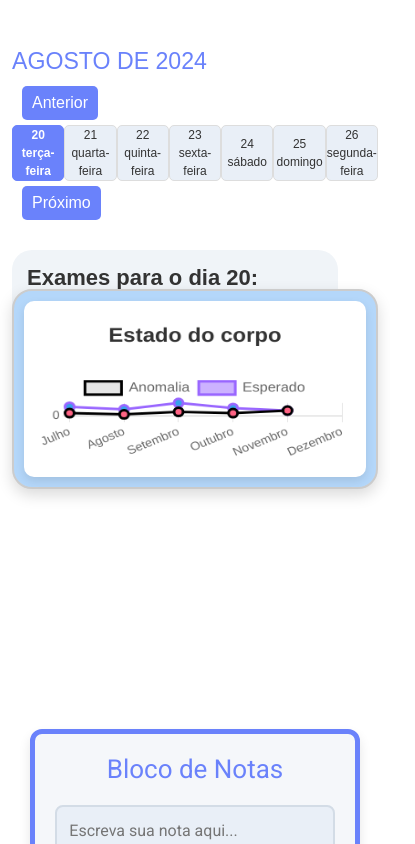
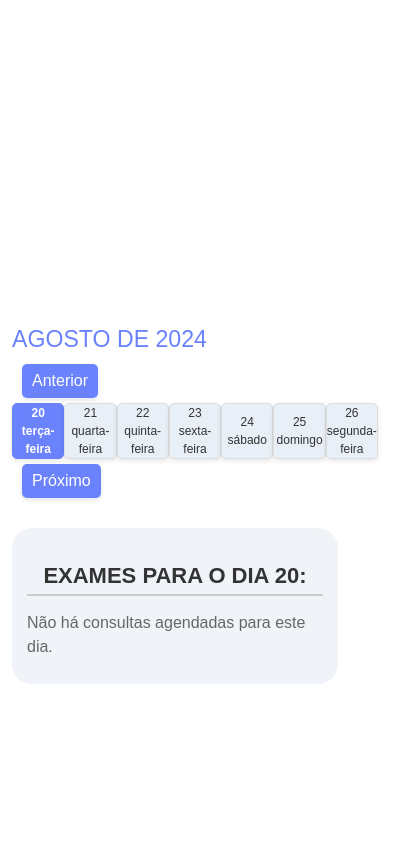
Before and after one commit to LudWig192/BioGuardian, a React (Create React App) app in the folder frontend/: page /HomeMedico in a window 390 px wide. Shown: the part 820-1664 px from the top of the page, 415 px wide, since content can reach past the window. Built offline with nearby package versions, Linux system fonts and the light colour scheme.

Commit message:
Clientes

```diff
--- a/frontend/src/Components/CadastroTabela.jsx
+++ b/frontend/src/Components/CadastroTabela.jsx
@@ -1,5 +1,9 @@
+// IMPORT BIBLIOTECAS
 import React, { useState, useEffect } from "react";
 import axios from "axios";
+
+//IMPORT ESTILIZAÇÃO
+import '../Style/ClienteTab.css'
 
 const TabelaCadastro = () => {
   const [cadastros, setCadastros] = useState([]);
@@ -38,6 +42,7 @@
             <th>Nome</th>
             <th>Email</th>
             <th>Senha</th>
+            <th>Ações</th>
             {/* Adicione mais colunas, se necessário */}
           </tr>
         </thead>
--- a/frontend/src/Components/Grafico.jsx
+++ b/frontend/src/Components/Grafico.jsx
@@ -1,7 +1,7 @@
 import React from 'react';
 import { Line } from 'react-chartjs-2';
 import { Chart as ChartJS, CategoryScale, LinearScale, PointElement, LineElement, Title, Tooltip, Legend } from 'chart.js';
-import '../Style/Grafico.css'; // Importando o arquivo CSS
+import '../Style/MedicoGrafico.css'; // Importando o arquivo CSS
 
 ChartJS.register(CategoryScale, LinearScale, PointElement, LineElement, Title, Tooltip, Legend);
 
@@ -84,7 +84,7 @@
 
 function MyChart() {
   return (
-    <div className="chart-container"> {/* Usando a classe definida no CSS */}
+    <div className="graph-container"> {/* Nome da classe atualizado */}
       <Line data={data} options={options} />
     </div>
   );
--- a/frontend/src/Components/GraficoAdmPage.jsx
+++ b/frontend/src/Components/GraficoAdmPage.jsx
@@ -51,21 +51,21 @@
         <div className="graficos-container">
             <div className="grafico">
                 <h3>Estado dos Pacientes</h3>
-                <div className="chart-container">
+                <div className="chart-container-PerAdm">
                     <Pie data={pieData} options={{ maintainAspectRatio: false }} />
                 </div>
             </div>
 
             <div className="grafico">
                 <h3>Internações por Mês</h3>
-                <div className="chart-container">
+                <div className="chart-container-PerAdm">
                     <Bar data={barData} options={{ maintainAspectRatio: false }} />
                 </div>
             </div>
 
             <div className="grafico">
                 <h3>Consultas</h3>
-                <div className="chart-container">
+                <div className="chart-container-PerAdm">
                     <Line data={lineData} options={{ maintainAspectRatio: false }} />
                 </div>
             </div>
--- a/frontend/src/Components/LoginTabela.jsx
+++ b/frontend/src/Components/LoginTabela.jsx
@@ -1,5 +1,8 @@
 import React, { useState, useEffect } from "react";
 import axios from "axios";
+
+//IMPORTE ESTILIZAÇÃO AQ
+import '../Style/TabelLogin.css';
 
 const TabelaLogin = () => {
     const [cadastros, setCadastros] = useState([]);
@@ -37,6 +40,7 @@
                         <th>ID</th>
                         <th>Email</th>
                         <th>Senha</th>
+                        <th>Ações</th>
                         {/* Adicione mais colunas, se necessário */}
                     </tr>
                 </thead>
--- a/frontend/src/Pages/HomeMedico.js
+++ b/frontend/src/Pages/HomeMedico.js
@@ -6,6 +6,7 @@
 import '../Style/HomeMedico.css';
 
 // IMPORTE OS COMPONENTES
+import Navbaradm from '../Components/Navegacao-medico';
 import Cabecalho from '../Components/Calendario';
 import Anatomy from '../../src/Corpo/Anatomy';
 import Anotações from '../Components/Anotacoes';
@@ -28,6 +29,7 @@
 
   return (
     <Container fluid>
+      <Navbaradm />
       {/* <Row className='Status'> */}
       <Row className=''>
         <Col md={6}>
--- a/frontend/src/Pages/ListaUsuarios.js
+++ b/frontend/src/Pages/ListaClientes.js
@@ -1,17 +1,22 @@
-//Lista de Usuarios
+// BIBLIOTECAS
 import React from "react";
+
+// IMPORT OS COMPONENTES AQ
 import TabelaCadastro from "../Components/CadastroTabela";
 import TabelaLogin from "../Components/LoginTabela";
 import NavegacaoAdm from '../Components/Navegacao-adm'
-const ListaUsuarios = () => {
+
+// IMPORT ESTILIZACAO
+import '../Style/Cliente.css'
+
+const ListaClientes = () => {
   return (
     <>
       <div>
         <NavegacaoAdm />
-        <h2>Lista de Usuários</h2>
+        <h1>Lista de Usuários</h1>
         <h2>Cadastro</h2>
         <TabelaCadastro />
-
         <h2>Login</h2>
         <TabelaLogin />
       </div>
@@ -19,4 +24,4 @@
   );
 };
 
-export default ListaUsuarios;
+export default ListaClientes;
--- /dev/null
+++ b/frontend/src/Style/Cliente.css
@@ -0,0 +1,37 @@
+/* Estilização para o título principal */
+h1 {
+    font-size: 2.5rem;
+    font-weight: bold;
+    color: #333;
+    text-align: center;
+    margin-top: 20px;
+    margin-bottom: 10px;
+    text-transform: uppercase;
+    letter-spacing: 2px;
+  }
+
+  /* Estilização para os títulos secundários */
+  h2 {
+    font-size: 1.8rem;
+    font-weight: 600;
+    color: #555;
+    margin: 20px 0 10px;
+    border-bottom: 2px solid #ccc;
+    padding-bottom: 5px;
+    text-transform: uppercase;
+    text-align: center;
+  }
+
+  /* Estilização para uma animação sutil nos títulos ao carregar */
+  h1, h2 {
+    opacity: 0;
+    transform: translateY(-20px);
+    animation: fadeIn 0.8s ease-out forwards;
+  }
+
+  @keyframes fadeIn {
+    to {
+      opacity: 1;
+      transform: translateY(0);
+    }
+  }
--- /dev/null
+++ b/frontend/src/Style/ClienteTab.css
@@ -0,0 +1,94 @@
+/* Estilos gerais da tabela */
+table {
+    width: 90%;
+    max-width: 900px;
+    margin: 20px auto;
+    border-collapse: collapse;
+    background-color: #f7faff;
+    font-family: Arial, sans-serif;
+    box-shadow: 0 8px 16px rgba(0, 0, 0, 0.1);
+    border-radius: 8px;
+    overflow: hidden;
+}
+
+/* Estilo das células do cabeçalho */
+thead th {
+    background-color: #0077b6;
+    color: white;
+    padding: 12px 15px;
+    text-align: left;
+    font-size: 1.1rem;
+    text-transform: uppercase;
+    letter-spacing: 1px;
+    border-bottom: 2px solid #005f87;
+}
+
+/* Estilo das células de dados */
+tbody td {
+    padding: 14px 15px;
+    border-bottom: 1px solid #cce7ff;
+    color: #333;
+    text-align: left;
+    font-size: 0.95rem;
+}
+
+/* Alternância de cores nas linhas */
+tbody tr:nth-child(even) {
+    background-color: #e0f1ff;
+}
+
+/* Efeito de destaque ao passar o cursor sobre uma linha */
+tbody tr:hover {
+    background-color: #d0ebff;
+    transition: background-color 0.3s ease;
+}
+
+/* Estilo do botão de exclusão */
+button {
+    margin-left: 25%;
+    background-color: #d00000;
+    color: white;
+    border: none;
+    padding: 8px 12px;
+    cursor: pointer;
+    font-size: 0.9rem;
+    border-radius: 4px;
+    transition: background-color 0.3s ease, transform 0.2s ease;
+    box-shadow: 0 2px 5px rgba(0, 0, 0, 0.1);
+}
+
+/* Efeito de hover no botão de exclusão */
+button:hover {
+    background-color: #b00000;
+    transform: scale(1.05);
+}
+
+/* Efeito de clique no botão de exclusão */
+button:active {
+    background-color: #a00000;
+    transform: scale(1);
+    box-shadow: 0 1px 2px rgba(0, 0, 0, 0.2);
+}
+
+/* Responsividade para dispositivos menores */
+@media (max-width: 600px) {
+    table {
+        width: 100%;
+    }
+
+    thead {
+        display: none;
+    }
+
+    tbody td {
+        display: flex;
+        justify-content: space-between;
+        padding: 10px;
+    }
+
+    tbody td::before {
+        content: attr(data-label);
+        font-weight: bold;
+        color: #333;
+    }
+}
--- a/frontend/src/Style/GraficoAdmPage.css
+++ b/frontend/src/Style/GraficoAdmPage.css
@@ -39,7 +39,7 @@
 }
 
 /* Container para os gráficos com padding */
-.chart-container {
+.chart-container-PerAdm{
     height: 200px;
     /* Altura para os gráficos */
     margin-top: 10px;
--- a/frontend/src/Style/Grafico.css
+++ b/frontend/src/Style/MedicoGrafico.css
@@ -1,4 +1,4 @@
-.chart-container {
+.graph-container {
     width: 500px;    /* Largura do gráfico */
     height: 375px;   /* Altura do gráfico */
     margin: 40px auto;  /* Centraliza o gráfico horizontalmente */
@@ -15,14 +15,14 @@
     transition: all 0.3s ease-in-out; /* Suaviza as transições */
 }
 
-.chart-container canvas {
+.graph-container canvas {
     padding: 15px; /* Aumentando o espaçamento interno do gráfico */
     border-radius: 10px; /* Bordas arredondadas no gráfico */
     background-color: #fff; /* Fundo branco para destacar o gráfico */
     box-shadow: 0px 4px 10px rgba(0, 0, 0, 0.1); /* Leve sombra para o canvas */
 }
 
-.chart-container:hover {
+.graph-container:hover {
     transform: scale(1.05) translateY(-200px); /* Aumenta o efeito de zoom para 5% */
     box-shadow: 0px 8px 20px rgba(0, 0, 0, 0.25); /* Aumenta a sombra no hover */
     transition: transform 0.3s ease-in-out, box-shadow 0.3s ease-in-out; /* Suaviza todas as transições */
@@ -30,11 +30,10 @@
 
 /* Responsividade */
 @media (max-width: 768px) {
-    .chart-container {
-        margin-top:330px;
+    .graph-container {
+        margin-top: 330px;
         width: 100%;    /* Ajusta para ocupar a largura inteira da tela menor */
         height: auto;   /* Altura automática para se ajustar */
-        /* margin: 20px auto;   */
         transform: translateY(-100px); /* Reduz o deslocamento vertical em telas menores */
     }
 }
```
Also changed, not shown: frontend/src/Routes.js (+6 -6 lines), frontend/src/Style/TabelLogin.css (added), 1 other file (tests, documents, lock files or other folders).
